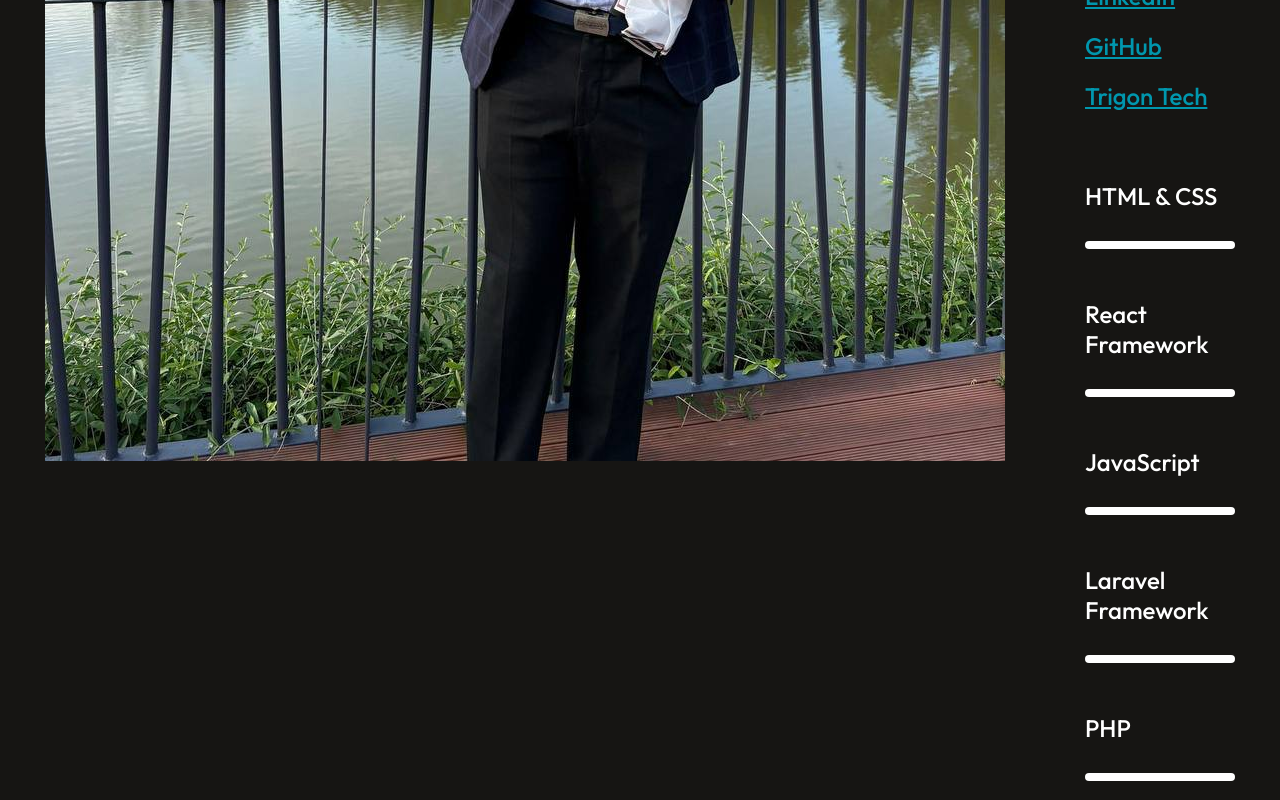
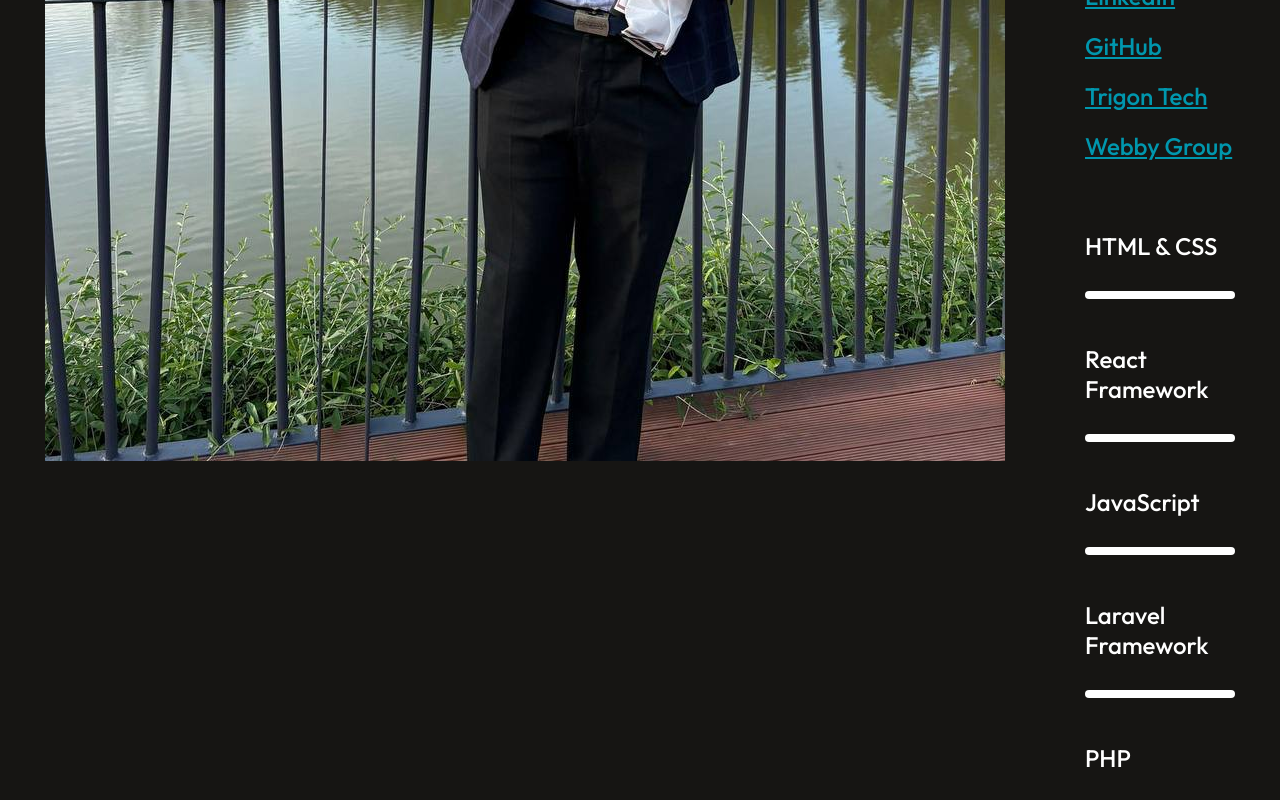
Before and after one commit to Zeyynn/RazinPortfolioReactJS, a React (Vite) app: page / in a window 1280 px wide. Shown: the part 2560-3360 px from the top of the page. Built offline with nearby package versions, Linux system fonts and the light colour scheme.

Commit message:
update new job

```diff
--- a/src/Components/Navbar/About/About.css
+++ b/src/Components/Navbar/About/About.css
@@ -43,7 +43,7 @@
 .about-skills{
     display: grid;
     flex-direction: column;
-    gap: 50px 50px;
+    gap: 45px 50px;
     max-width: 900px;
 }
 .about-skill {
--- a/src/Components/Navbar/About/About.jsx
+++ b/src/Components/Navbar/About/About.jsx
@@ -1,7 +1,6 @@
 import React from 'react'
 import './About.css'
 import theme_pattern from '../../../assets/theme_pattern1.svg'
-import aboutme_img from '../../../assets/aboutme_img.jpg'
 import aboutme_img2 from '../../../assets/aboutme_img1.jpg'
 
 const About = () => {
@@ -24,6 +23,7 @@ const About = () => {
             <p><a href="https://www.linkedin.com/in/hariz-razin-m-893638302" target="_blank" rel="noopener noreferrer" className='links'>LinkedIn</a></p>
             <p><a href="https://github.com/Zeyynn" target="_blank" rel="noopener noreferrer" className='links'>GitHub</a></p>
             <p><a href="https://trigontech.my" target="_blank" rel="noopener noreferrer" className='links'>Trigon Tech</a></p>
+            <p><a href="https://www.webbygroup.com" target="_blank" rel="noopener noreferrer" className='links'>Webby Group</a></p>
           </div>
           <div className="about-skills">
             <div className="about-skill" style={{ "--target-width": "95%" }}>
```
